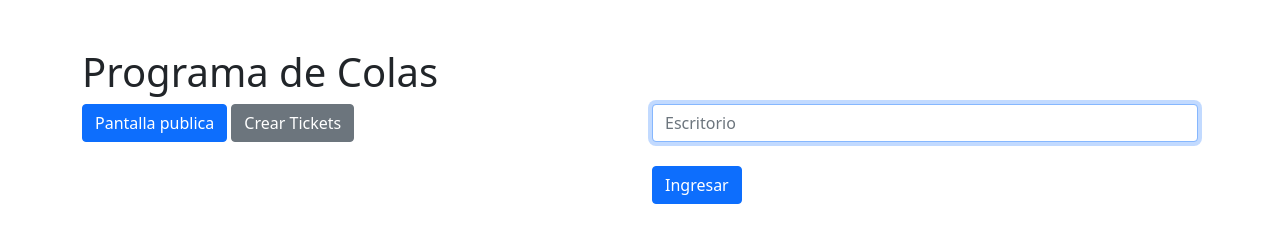
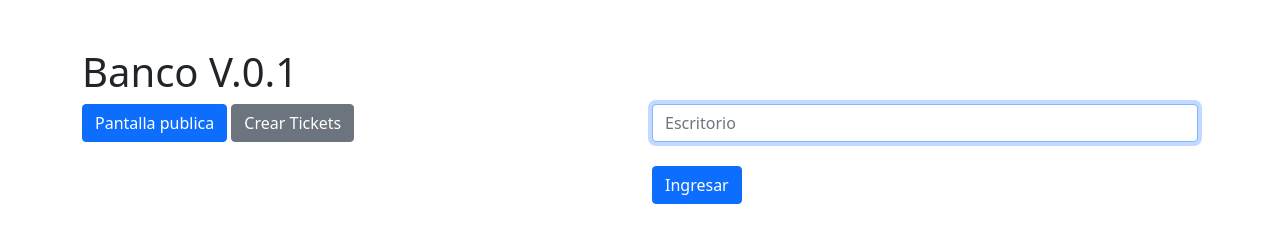
Before and after one commit to CarlosBJOG/banco-sockets, a website: page public/index.html in a window 1280 px wide. Drawn offline with nearby package versions, Linux system fonts and the light colour scheme.

Commit message:
heroku arreglado

```diff
--- a/public/index.html
+++ b/public/index.html
@@ -5,13 +5,13 @@
     <meta charset="UTF-8">
     <meta name="viewport" content="width=device-width, initial-scale=1.0">
     <meta http-equiv="X-UA-Compatible" content="ie=edge">
-    <title>Programa de Colas</title>
+    <title>Banco - Version: 0.1</title>
 
     <link href="https://cdn.jsdelivr.net/npm/bootstrap@5.0.0-beta2/dist/css/bootstrap.min.css" rel="stylesheet" integrity="sha384-BmbxuPwQa2lc/FVzBcNJ7UAyJxM6wuqIj61tLrc4wSX0szH/Ev+nYRRuWlolflfl" crossorigin="anonymous">
 </head>
 
 <body class="container">
-    <h1 class="mt-5">Programa de Colas</h1>
+    <h1 class="mt-5">Banco V.0.1</h1>
 
     <div class="row">
         <div class="col-6">
```
Also changed, not shown: 1 other file.
